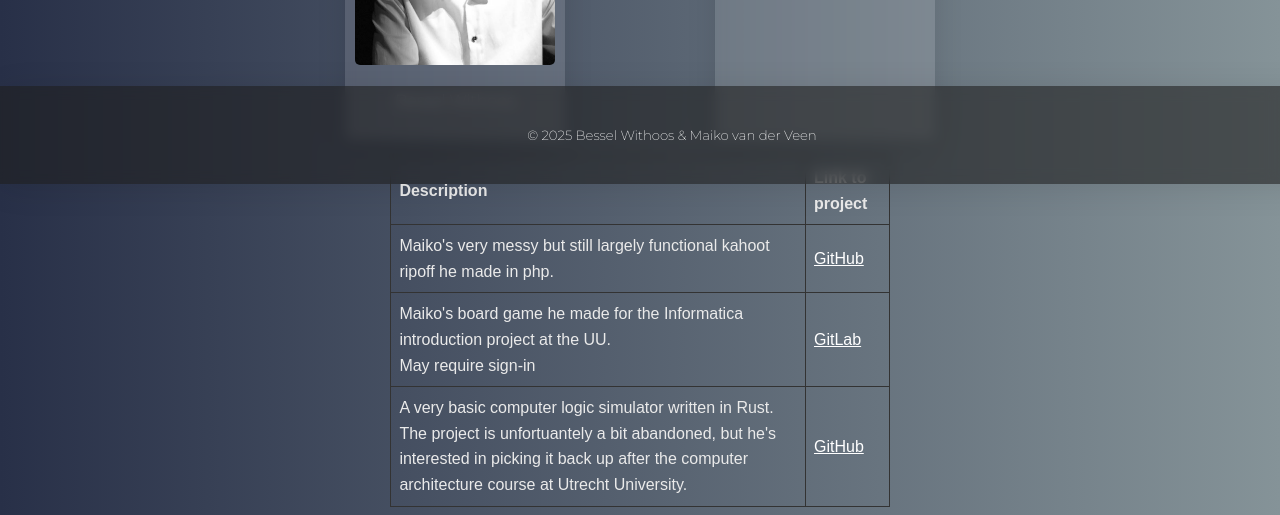
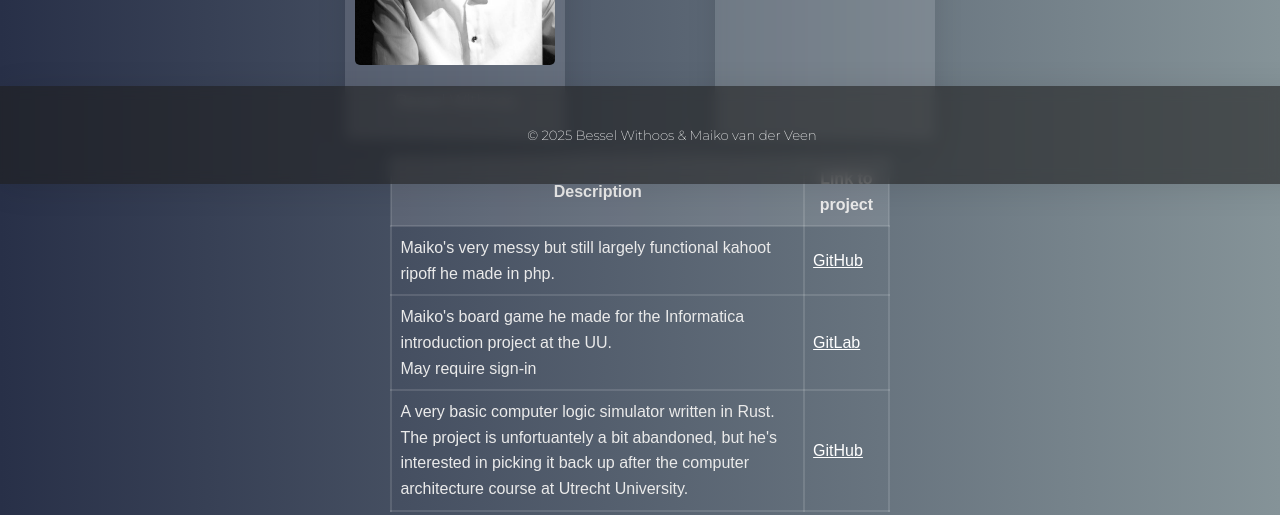
Before and after one commit to MaikoVDV/webtech-opdracht1, a plain HTML site: page index.html in a window 1280 px wide. Shown: the part 616-1131 px from the top of the page. Drawn offline with Linux system fonts and the light colour scheme.

Commit message:
update table styles.

```diff
--- a/styles/style.css
+++ b/styles/style.css
@@ -190,13 +190,19 @@ table  a:visited {
 table,
 th,
 td {
-  border: 1px solid #333;
+  border: 2px solid rgba(255, 255, 255, 0.12);
 }
 
 th,
 td {
   padding: 0.5em;
+}
+td {
   text-align: left;
+}
+th {
+  text-align: center;
+  background: rgba(255, 255, 255, 0.12);
 }
 
 .align-l {
```
